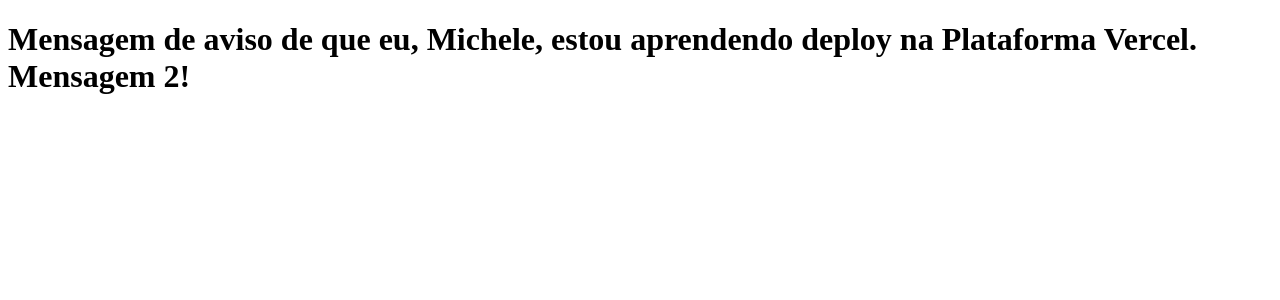
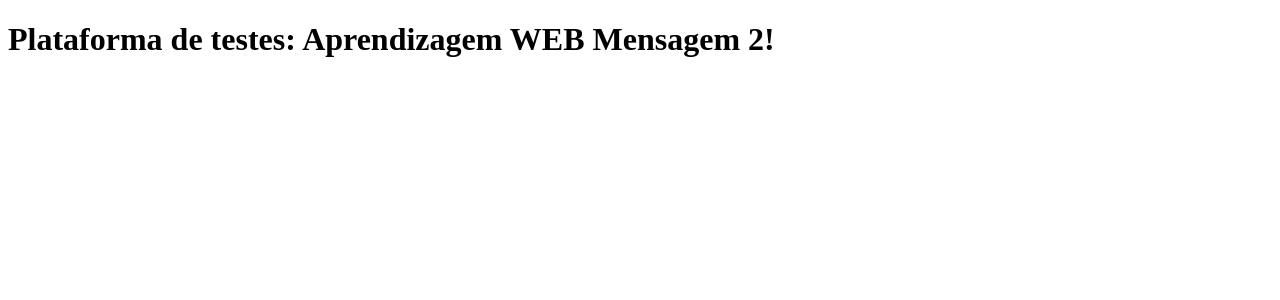
Before and after one commit to michele-seadi/clone-tabnews, a Next.js app: page / in a window 1280 px wide. Shown: the top 300 px of the page. Built offline with nearby package versions, Linux system fonts and the light colour scheme.

Commit message:
Update index.js

```diff
--- a/pages/index.js
+++ b/pages/index.js
@@ -1,8 +1,7 @@
 function Home() {
   return (
     <h1>
-      Mensagem de aviso de que eu, Michele, estou aprendendo deploy na
-      Plataforma Vercel. Mensagem 2!{" "}
+     Plataforma de testes: Aprendizagem WEB Mensagem 2!{" "}
     </h1>
   );
 }
```
